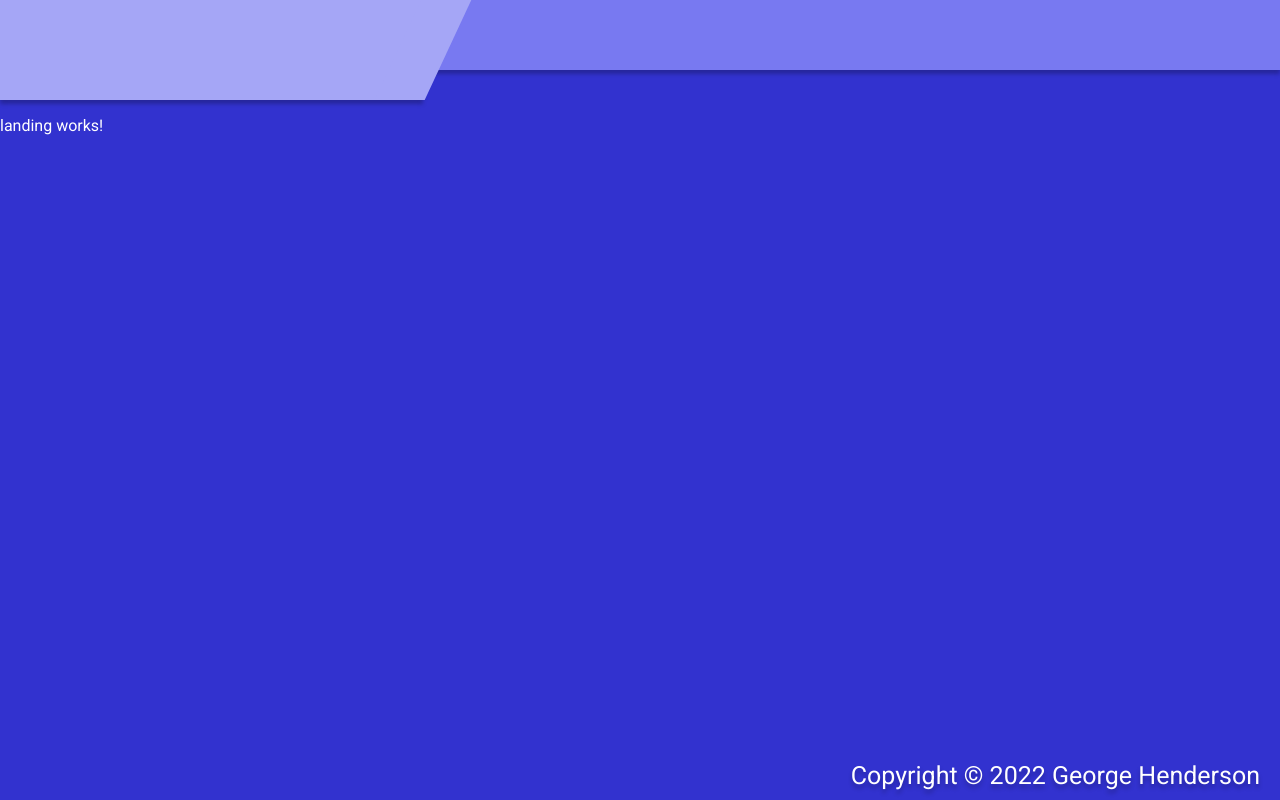
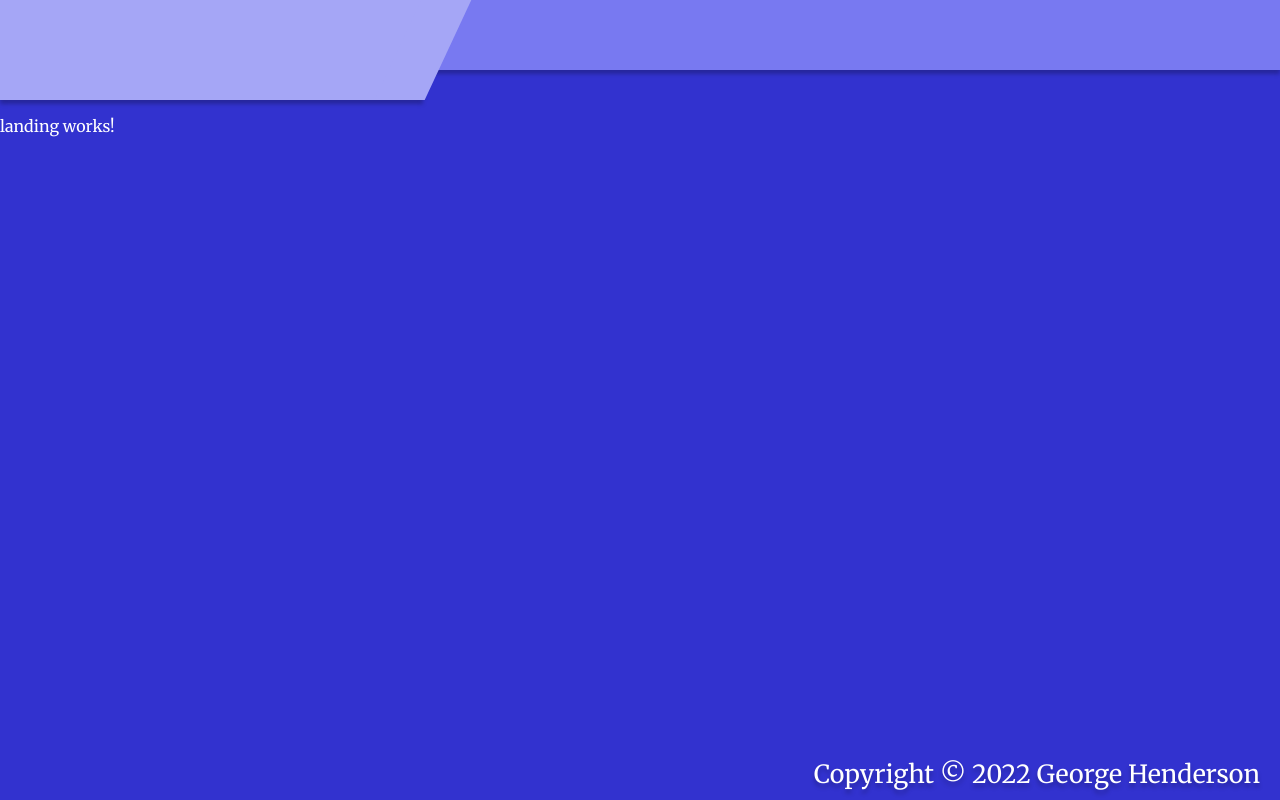
Before and after one commit to GH94GitHub/angular-chat, an Angular app: page / in a window 1280 px wide. Built offline with nearby package versions, Linux system fonts and the light colour scheme.

Commit message:
Added global element styles

```diff
--- a/src/styles.scss
+++ b/src/styles.scss
@@ -1,8 +1,8 @@
-
 // Custom Theming for Angular Material
 // For more information: https://material.angular.io/guide/theming
 @use "variables.scss";
 @use '~@angular/material' as mat;
+@import url('https://fonts.googleapis.com/css2?family=Merriweather&family=Merriweather+Sans&display=swap');
 // Plus imports for other components in your app.
 
 // Include the common styles for Angular Material. We include this here so that you only
@@ -44,4 +44,25 @@ html, body {
   height: 100%;
   color: white;
 }
-body { margin: 0; font-family: Roboto, "Helvetica Neue", sans-serif; }
+body {
+  margin: 0;
+  font-family: 'Merriweather', serif;
+  font-size: 100%;
+}
+h1 {
+  font-size: 5rem;
+}
+button {
+  border-radius: 25px;
+}
+input {
+  border-radius: 25px;
+
+  &::placeholder {
+    opacity: .4;
+  }
+
+  &:focus {
+    outline: none;
+  }
+}
```
